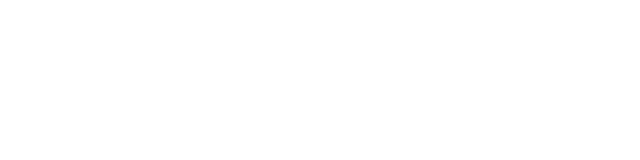
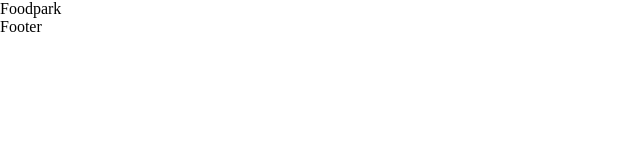
Before and after one commit to AshiqNoor-S/VHelp, a React (Create React App) app in the folder vhelp/: page /foodpark in a window 1280 px wide. Before the commit this address had no page. Shown: the top 160 px of the page, without its empty margins (0-640 px from the left). Built offline with nearby package versions, Linux system fonts and the light colour scheme.

Commit message:
first push

```diff
--- a/vhelp/src/App.js
+++ b/vhelp/src/App.js
@@ -1,5 +1,9 @@
 import { BrowserRouter, Routes, Route, Navigate } from 'react-router-dom';
 import Home from './components/homePage/Home';
+import Foodpark from './components/foodpark/Foodpark';
+import Mess from './components/mess/Mess';
+import Laundry from './components/laundry/Laundry';
+import Footer from './components/footer/Footer';
 
 function App() {
   return (
@@ -7,8 +11,11 @@
     <div className="App">
       <Routes>
         <Route path="/" element={<Home />} />
+        <Route path="/foodpark" element={<Foodpark />} />
+        <Route path="/laundry" element={<Laundry />} />
+        <Route path="/mess" element={<Mess />} />
       </Routes>
-        {/* <Footer /> */}
+        <Footer/>
       </div>
     </BrowserRouter>
   );
--- a/vhelp/src/components/foodpark/Foodpark.jsx
+++ b/vhelp/src/components/foodpark/Foodpark.jsx
@@ -1,7 +1,9 @@
 import React from 'react'
 
-export const Foodpark = () => {
+const Foodpark = () => {
   return (
     <div>Foodpark</div>
   )
 }
+
+export default Foodpark;
--- a/vhelp/src/components/footer/Footer.jsx
+++ b/vhelp/src/components/footer/Footer.jsx
@@ -1,7 +1,9 @@
 import React from 'react'
 
-export const Footer = () => {
+const Footer = () => {
   return (
     <div>Footer</div>
   )
 }
+
+export default Footer;
--- a/vhelp/src/components/laundry/Laundry.jsx
+++ b/vhelp/src/components/laundry/Laundry.jsx
@@ -1,7 +1,9 @@
 import React from 'react'
 
-export const Laundry = () => {
+const Laundry = () => {
   return (
     <div>Laundry</div>
   )
 }
+
+export default Laundry;
--- a/vhelp/src/components/mess/Mess.jsx
+++ b/vhelp/src/components/mess/Mess.jsx
@@ -1,7 +1,9 @@
 import React from 'react'
 
-export const Mess = () => {
+const Mess = () => {
   return (
     <div>Mess</div>
   )
 }
+
+export default Mess;
```
